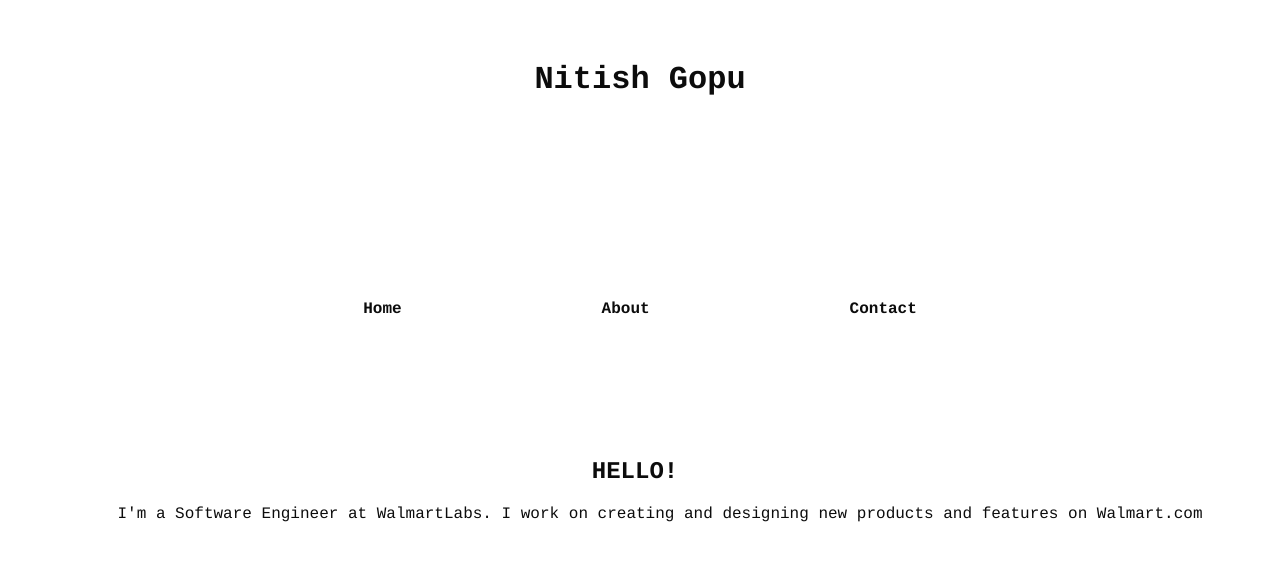
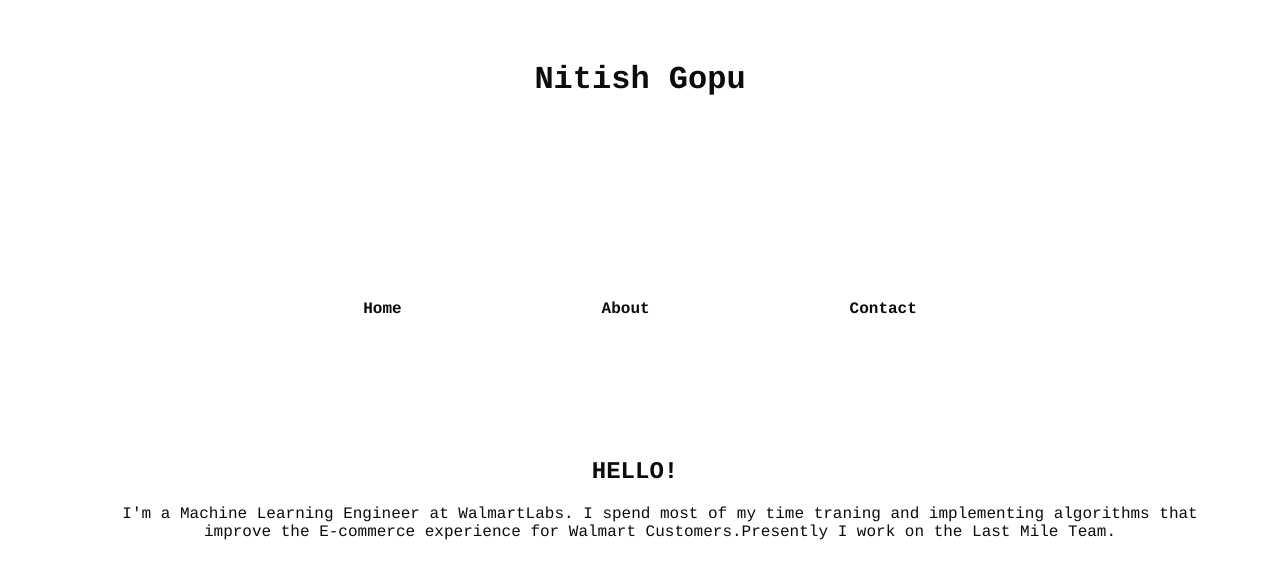
Before and after one commit to nitishgopu/myreactapp, a React app: page /#/ in a window 1280 px wide. Shown: the top 578 px of the page. Built offline with nearby package versions, Linux system fonts and the light colour scheme.

Commit message:
Update Home

```diff
--- a/src/home.js
+++ b/src/home.js
@@ -5,7 +5,7 @@ class Home extends Component {
     return (
       <div align="center">
         <h2>HELLO!</h2>
-        <p>I'm a Software Engineer at WalmartLabs. I work on creating and designing new products and features on Walmart.com
+        <p>I'm a Machine Learning Engineer at WalmartLabs. I spend most of my time traning and implementing algorithms that improve the E-commerce experience for Walmart Customers.Presently I work on the Last Mile Team.
         </p>
       </div>
     );
```
